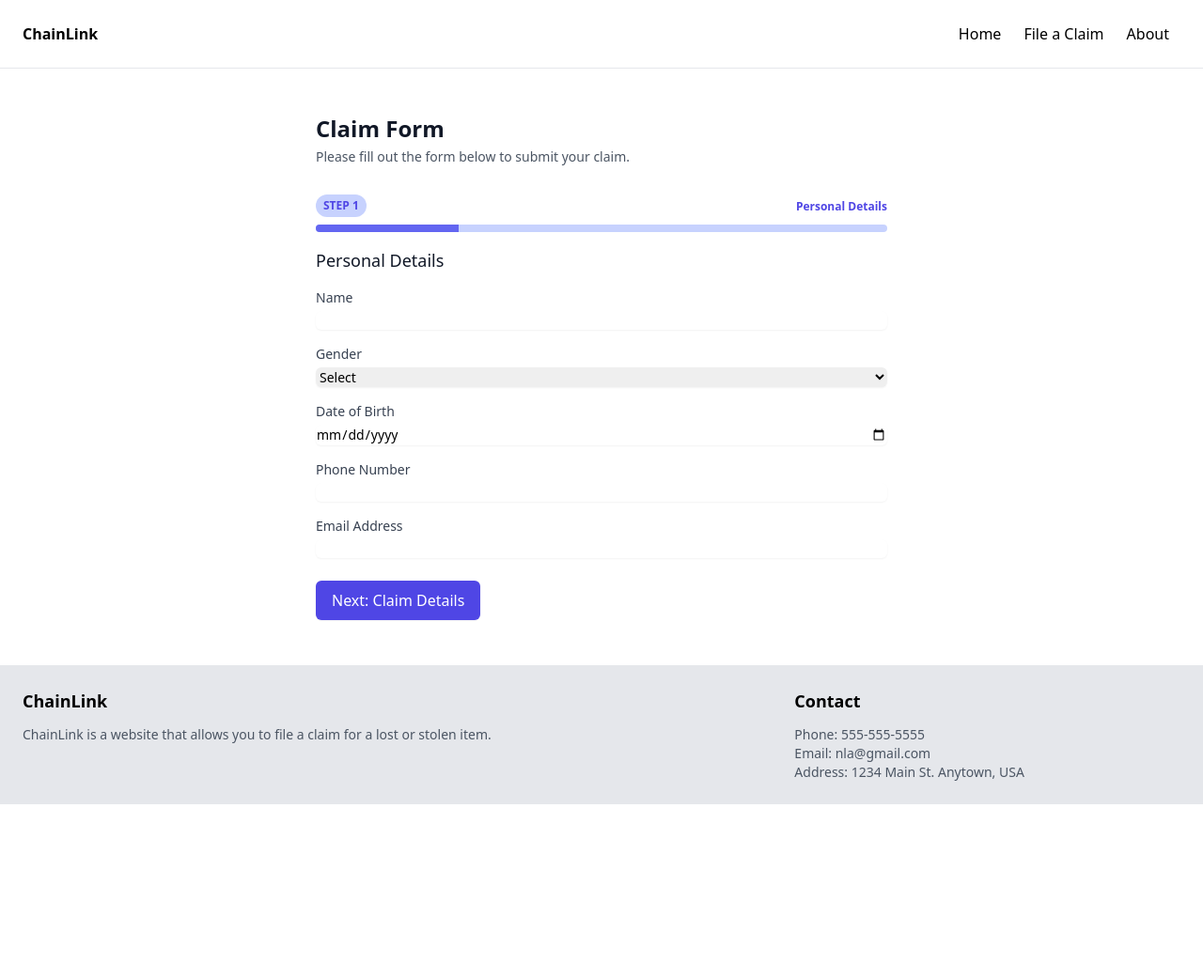
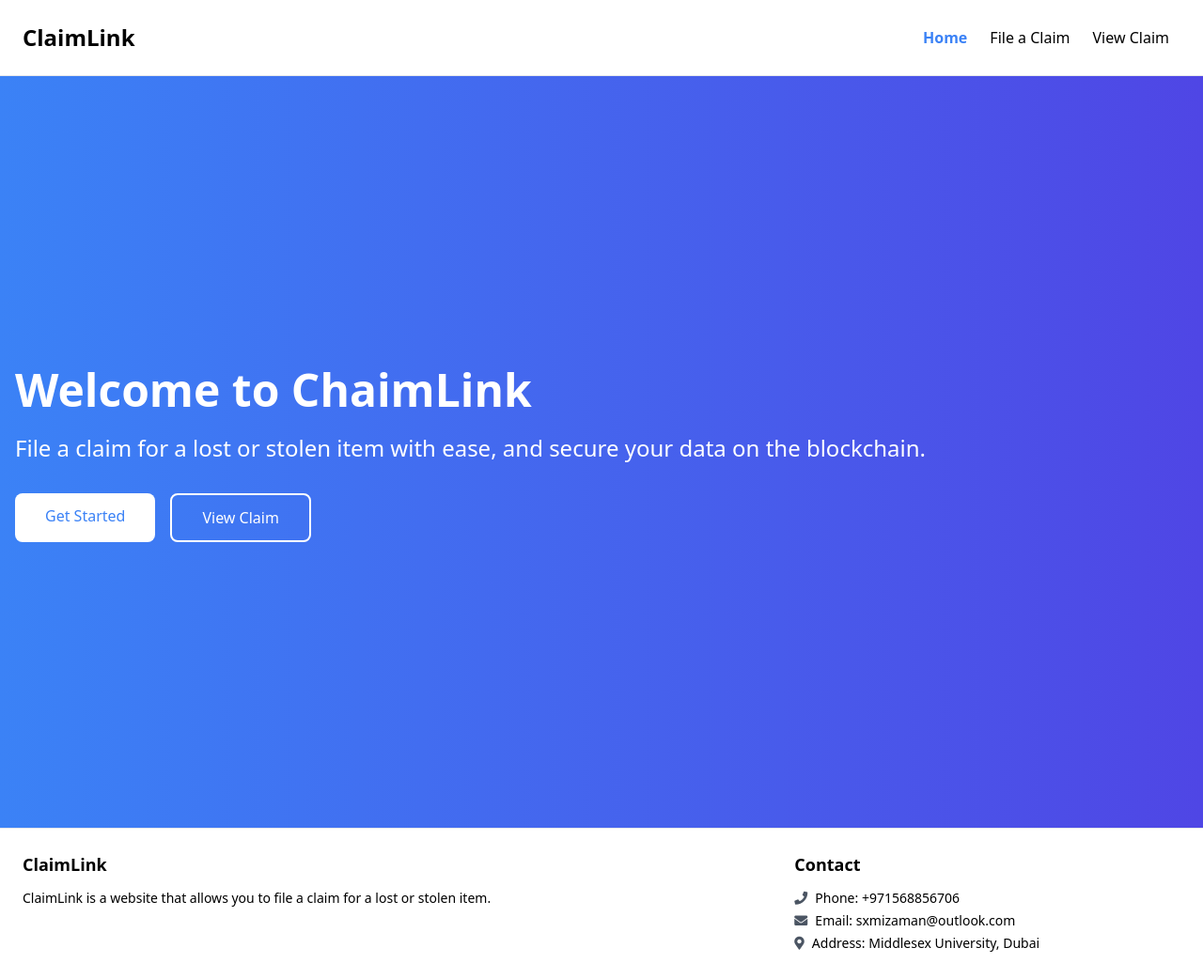
Before and after one commit to samizaman/ClaimLink, a Django app: page / in a window 1280 px wide. Shown: the whole page at 94% size. Before the commit the page ends 856 px from the top, so only its background shows below. Run offline with Django 4.2, Linux system fonts and the light colour scheme; some libraries are stand-ins or nearby versions.

Commit message:
update the ui across and add home.html

```diff
--- a/claimlink/urls.py
+++ b/claimlink/urls.py
@@ -3,10 +3,11 @@ from django.conf.urls.static import static
 from django.contrib import admin
 from django.urls import path
 
-from core.views import claim_details, claim_success, personal_details, view_claim
+from core.views import claim_details, claim_success, personal_details, view_claim, home
 
 urlpatterns = [
-    path("", personal_details, name="personal_details"),
+    path("", home, name="home"),
+    path("personal-details/", personal_details, name="personal_details"),
     path("claim-details/", claim_details, name="claim_details"),
     path("success/", claim_success, name="claim_success"),
     path("admin/", admin.site.urls),
--- a/core/views.py
+++ b/core/views.py
@@ -9,10 +9,10 @@ from core.models import Claim, Customer
 
 load_dotenv()
 
+
 def add_claim_to_blockchain(claim):
     goerli_url = "https://goerli.infura.io/v3/0f045722b7a548d7b170dd4ae314ff3d"
     w3 = Web3(Web3.HTTPProvider(goerli_url))
-
 
     account_address = os.getenv("ACCOUNT_ADDRESS")
     private_key = os.getenv("PRIVATE_KEY")
@@ -50,6 +50,10 @@ def add_claim_to_blockchain(claim):
     else:
         print("Transaction failed.")
         return False
+
+
+def home(request):
+    return render(request, "home.html")
 
 
 def personal_details(request):
--- a/templates/base.html
+++ b/templates/base.html
@@ -8,40 +8,49 @@
     <link rel="stylesheet" href="style.css">
     <link rel="stylesheet" href="https://cdnjs.cloudflare.com/ajax/libs/font-awesome/5.15.3/css/all.min.css"/>
 
-    <title>{% block title %}ChainLink{% endblock %}</title>
+    <title>{% block title %}ClaimLink{% endblock %}</title>
 </head>
-<body>
+<body class="min-h-screen flex flex-col">
 <header>
     <nav class="py-6 px-6 flex justify-between items-center border-b border-gray-200">
-        <a href="/" class="text-x1 font-semibold">ChainLink</a>
+        <a href="/" class="text-2xl font-semibold">ClaimLink</a>
 
         <ul class="flex items-center">
-            <li><a href="/" class="p-3 hover:text-blue-500">Home</a></li>
-            <li><a href="/about" class="p-3 hover:text-blue-500">File a Claim</a></li>
-            <li><a href="/contact" class="p-3 hover:text-blue-500">About</a></li>
+            <li><a href="/"
+                   class="p-3 hover:text-blue-500 {% if request.path == '/' %}text-blue-500 font-bold{% endif %}">Home</a>
+            </li>
+            <li><a href="/personal-details/"
+                   class="p-3 hover:text-blue-500 {% if request.path == '/personal-details/' %}text-blue-500 font-bold{% endif %}">File
+                a Claim</a></li>
+            <li><a href="/view-claim/"
+                   class="p-3 hover:text-blue-500 {% if request.path == '/view-claim/' %}text-blue-500 font-bold{% endif %}">View
+                Claim</a></li>
         </ul>
+
     </nav>
 </header>
-<main class="px-6 py-6">
+<main class="flex-grow">
     {% block content %}
     {% endblock %}
 </main>
 
-<footer class="py-6 px-6 flex justify-between bg-gray-200">
-    <div class="w-2/3 pr-10">
-        <h3 class="text-lg font-semibold mb-3">ChainLink</h3>
-        <p class="text-sm text-gray-600">ChainLink is a website that allows you to file a claim for a lost or stolen
-            item.</p>
-    </div>
+<footer class="bg-white text-black">
+    <hr class="border-gray-200">
+    <div class="container mx-auto py-6 px-6 flex flex-col md:flex-row justify-between">
+        <div class="w-full md:w-2/3 pr-0 md:pr-10 mb-6 md:mb-0">
+            <h3 class="text-lg font-semibold mb-3">ClaimLink</h3>
+            <p class="text-sm">ClaimLink is a website that allows you to file a claim for a lost or stolen item.</p>
+        </div>
 
-    <div class="w-1/3">
-        <h3 class="text-lg font-semibold mb-3">Contact</h3>
+        <div class="w-full md:w-1/3">
+            <h3 class="text-lg font-semibold mb-3">Contact</h3>
 
-        <ul class="text-sm text-gray-600">
-            <li>Phone: 555-555-5555</li>
-            <li>Email: nla@gmail.com</li>
-            <li>Address: 1234 Main St. Anytown, USA</li>
-        </ul>
+            <ul class="text-sm">
+                <li class="mb-1"><i class="fas fa-phone mr-2 text-gray-600"></i>Phone: +971568856706</li>
+                <li class="mb-1"><i class="fas fa-envelope mr-2 text-gray-600"></i>Email: sxmizaman@outlook.com</li>
+                <li class="mb-1"><i class="fas fa-map-marker-alt mr-2 text-gray-600"></i>Address: Middlesex University, Dubai</li>
+            </ul>
+        </div>
     </div>
 </footer>
 
--- /dev/null
+++ b/templates/home.html
@@ -0,0 +1,16 @@
+{% extends 'base.html' %}
+
+{% block title %}Home - ChaimLink{% endblock %}
+
+{% block content %}
+    <section class="bg-gradient-to-r from-blue-500 to-indigo-600 min-h-screen flex items-center py-20">
+        <div class="container mx-auto px-4 text-white">
+            <h1 class="text-5xl font-bold leading-tight mb-4">Welcome to ChaimLink</h1>
+            <p class="text-2xl mb-8">File a claim for a lost or stolen item with ease, and secure your data on the blockchain.</p>
+            <div class="flex space-x-4">
+                <a href="{% url 'personal_details' %}" class="bg-white text-blue-500 py-3 px-8 rounded-lg hover:bg-gray-100 transition duration-200">Get Started</a>
+                <a href="{% url 'view_claim' %}" class="border-2 border-white text-white py-3 px-8 rounded-lg hover:bg-white hover:text-blue-500 transition duration-200">View Claim</a>
+            </div>
+        </div>
+    </section>
+{% endblock %}
--- a/templates/view_claim.html
+++ b/templates/view_claim.html
@@ -3,7 +3,8 @@
 {% block title %}View Claim{% endblock %}
 
 {% block content %}
-    <h1 class="text-3xl font-bold mb-6">View Claim</h1>
+    <div class="container mx-auto py-6">
+        <h1 class="text-2xl font-semibold text-gray-900 mb-6">View Claim</h1>
 
         <form action="{% url 'view_claim' %}" method="POST" class="bg-white p-6 rounded shadow">
             {% csrf_token %}
@@ -20,4 +21,5 @@
                 <pre>{{ claim_data|safe }}</pre>
             </div>
         {% endif %}
+    </div>
 {% endblock %}
```
Lines whose indentation alone changed are shown as unchanged.
